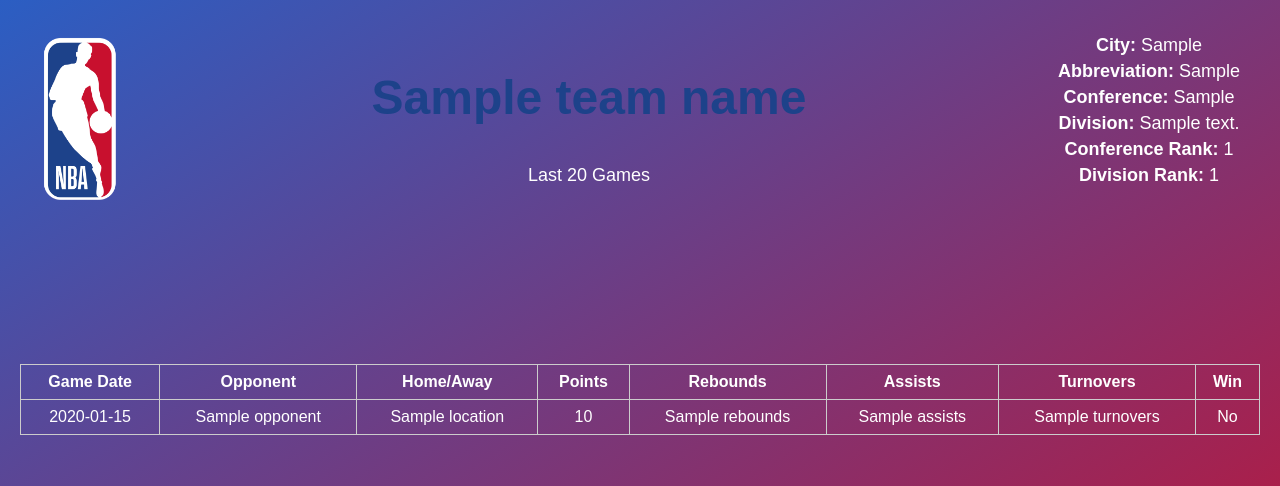
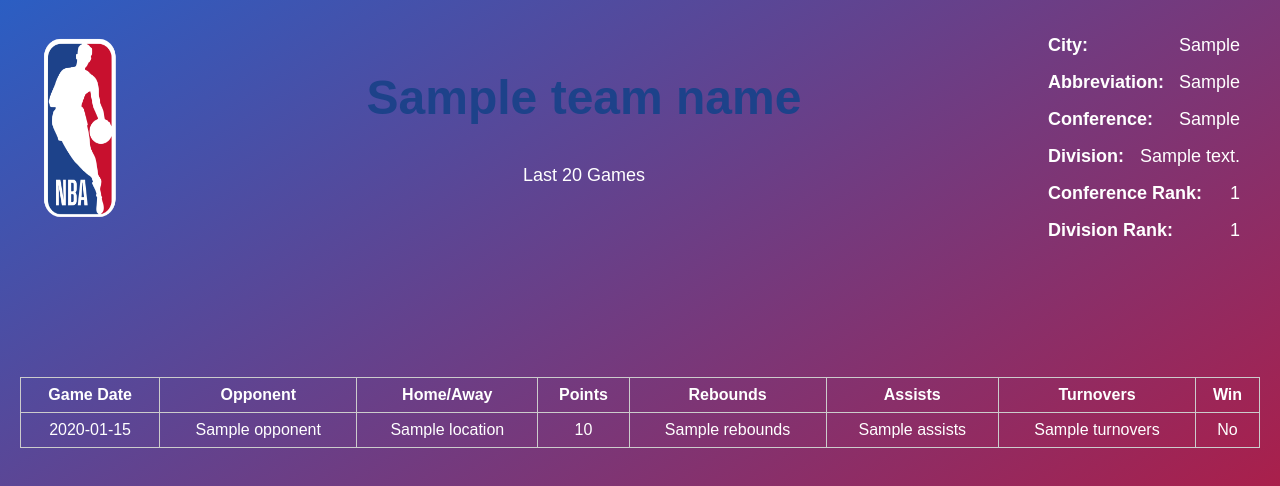
Before and after one commit to wespitia05/NBA_Predictor_Project, a Flask app: template templates/team_stats.html in a window 1280 px wide. Shown: the top 486 px of the page. Run offline with Flask 3, Linux system fonts and the light colour scheme; the template is opened without the code that fills it: most values are stand-ins (such as "Sample title", 1, 10 or a date in 2020).

Commit message:
team info css

```diff
--- a/static/teams_stats.css
+++ b/static/teams_stats.css
@@ -55,6 +55,30 @@ p {
     margin: 5px 0;
 }
 
+.team-info {
+    display: flex;
+    flex-direction: column;
+    align-items: center;
+    font-size: 16px;
+    gap: 6px;
+}
+
+.team-info p {
+    display: flex;
+    justify-content: space-between;
+    width: 15vw;
+}
+
+.team-info .label {
+    text-align: left;
+    font-weight: bold;
+}
+
+.team-info .value {
+    text-align: right;
+}
+
+
 table {
     width: 100%;
     border-collapse: collapse;
--- a/templates/team_stats.html
+++ b/templates/team_stats.html
@@ -22,12 +22,12 @@
 
         <!-- wrap basic team info in container -->
         <div class="team-info">
-            <p><strong>City:</strong> {{ team_city }}</p>
-            <p><strong>Abbreviation:</strong> {{ team_abbr }}</p>
-            <p><strong>Conference:</strong> {{ team_conference }}</p>
-            <p><strong>Division:</strong> {{ team_division }}</p>
-            <p><strong>Conference Rank:</strong> {{ conf_rank }}</p>
-            <p><strong>Division Rank:</strong> {{ div_rank }}</p>
+            <p><span class="label">City:</span> <span class="value">{{ team_city }}</span></p>
+            <p><span class="label">Abbreviation:</span> <span class="value">{{ team_abbr }}</span></p>
+            <p><span class="label">Conference:</span> <span class="value">{{ team_conference }}</span></p>
+            <p><span class="label">Division:</span> <span class="value">{{ team_division }}</span></p>
+            <p><span class="label">Conference Rank:</span> <span class="value">{{ conf_rank }}</span></p>
+            <p><span class="label">Division Rank:</span> <span class="value">{{ div_rank }}</span></p>
         </div>
     </header>
     <table>
```
